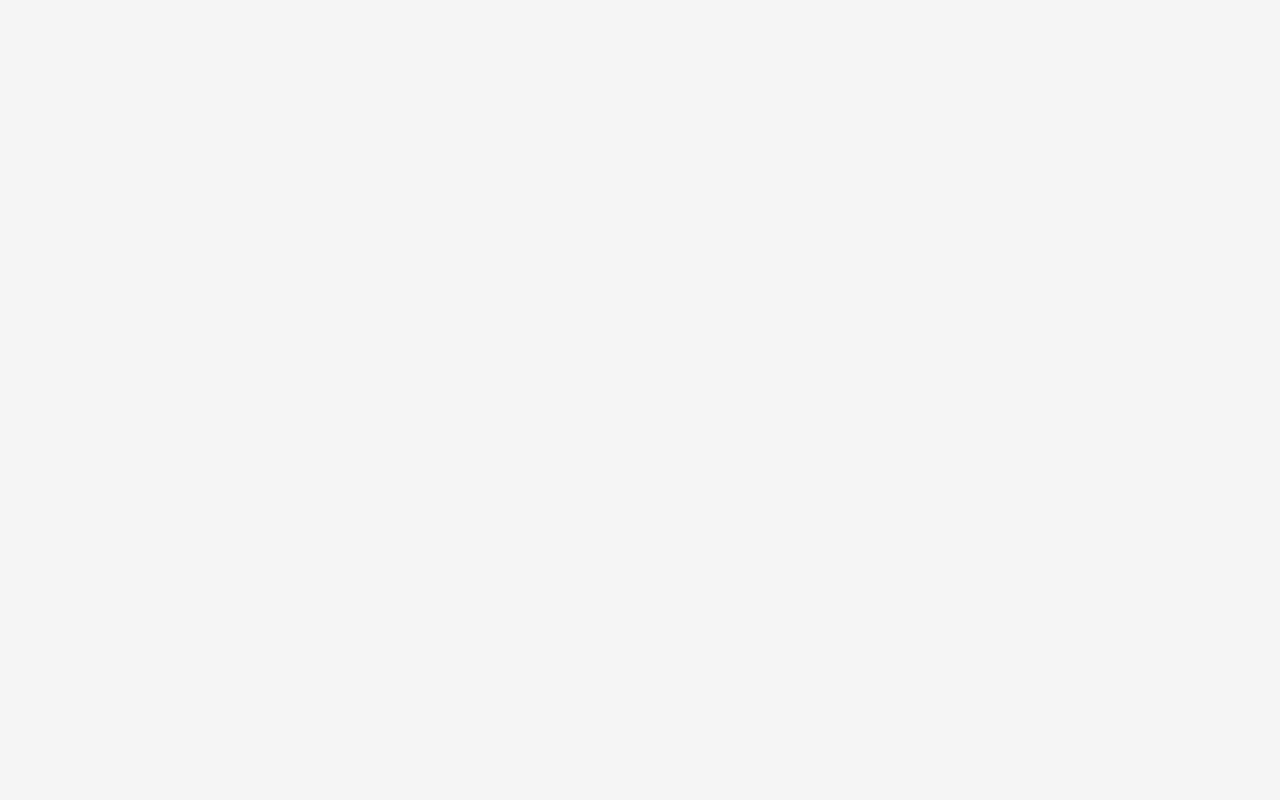
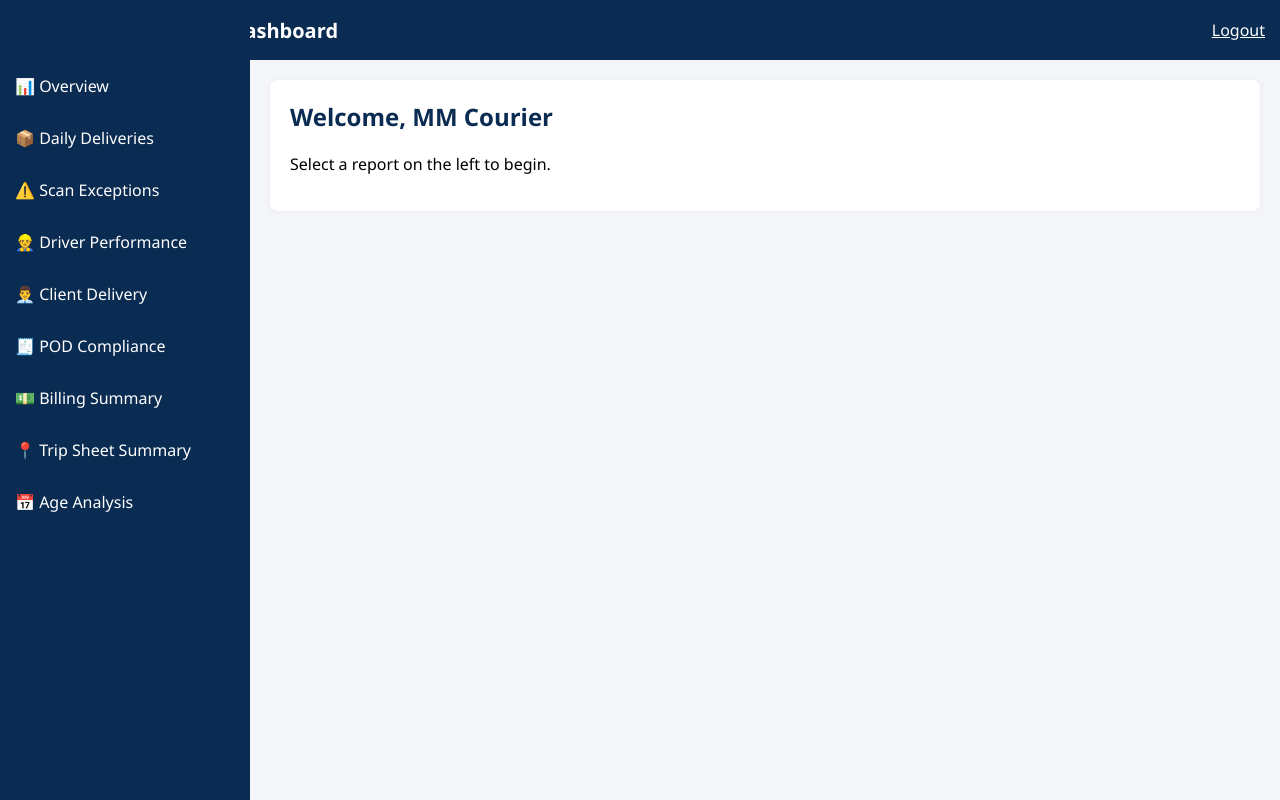
Before and after one commit to kasipulse/mm-courier-software, a website: page public/dashboard.html in a window 1280 px wide. Drawn offline with Linux system fonts and the light colour scheme; grey boxes are pictures that could not be loaded.

Commit message:
dashboard.html

```diff
--- a/public/dashboard.html
+++ b/public/dashboard.html
@@ -1,54 +1,126 @@
 <!DOCTYPE html>
 <html lang="en">
 <head>
-  <meta charset="UTF-8" />
-  <meta name="viewport" content="width=device-width, initial-scale=1.0" />
+  <meta charset="UTF-8">
   <title>MM Courier Dashboard</title>
+  <link rel="stylesheet" href="styles.css">
   <style>
     body {
-      font-family: Arial, sans-serif;
       margin: 0;
-      background-color: #f5f5f5;
+      font-family: 'Segoe UI', sans-serif;
+      background-color: #f4f6f9;
     }
 
-    header {
+    .topbar {
       background-color: #0a2b52;
       color: white;
-      padding: 20px;
-      text-align: center;
+      padding: 15px;
+      display: flex;
+      justify-content: space-between;
+      align-items: center;
     }
 
-    header img {
-      height: 50px;
-      vertical-align: middle;
+    .topbar h1 {
+      margin: 0;
+      font-size: 20px;
     }
 
-    header h1 {
-      display: inline-block;
-      margin-left: 10px;
-      font-size: 24px;
+    .sidebar {
+      background-color: #0a2b52;
+      width: 250px;
+      height: 100vh;
+      position: fixed;
+      top: 0;
+      left: 0;
+      padding-top: 60px;
+      overflow-y: auto;
+      color: white;
     }
 
-    main {
+    .sidebar a {
+      display: block;
+      padding: 15px;
+      text-decoration: none;
+      color: white;
+      transition: background 0.3s;
+    }
+
+    .sidebar a:hover {
+      background-color: #409dbc;
+    }
+
+    .main {
+      margin-left: 250px;
       padding: 20px;
     }
 
-    h2 {
+    .report-section {
+      background-color: white;
+      border-radius: 8px;
+      padding: 20px;
+      margin-bottom: 30px;
+      box-shadow: 0 0 10px rgba(0,0,0,0.05);
+    }
+
+    .report-section h2 {
+      margin-top: 0;
       color: #0a2b52;
+    }
+
+    .logo {
+      height: 30px;
+      margin-right: 10px;
+    }
+
+    .branding {
+      display: flex;
+      align-items: center;
     }
 
     table {
       width: 100%;
       border-collapse: collapse;
-      margin-top: 20px;
-      background-color: white;
+      margin-top: 10px;
     }
 
     th, td {
-      padding: 12px;
-      border: 1px solid #ddd;
+      padding: 10px;
+      border: 1px solid #ccc;
       text-align: left;
     }
 
     th {
-      background-color: #409dbc
+      background-color: #cebd80;
+      color: #0a2b52;
+    }
+  </style>
+</head>
+<body>
+  <div class="topbar">
+    <div class="branding">
+      <img src="https://res.cloudinary.com/dwxgkbuln/image/upload/v1750675472/pakisa_logistics_express_pty_ltd_logo-removebg-preview_kbuvzs.png" class="logo" alt="Logo">
+      <h1>MM Courier ERP Dashboard</h1>
+    </div>
+    <a href="login.html" style="color: white;">Logout</a>
+  </div>
+
+  <div class="sidebar">
+    <a href="#">📊 Overview</a>
+    <a href="#">📦 Daily Deliveries</a>
+    <a href="#">⚠️ Scan Exceptions</a>
+    <a href="#">👷 Driver Performance</a>
+    <a href="#">👨‍💼 Client Delivery</a>
+    <a href="#">🧾 POD Compliance</a>
+    <a href="#">💵 Billing Summary</a>
+    <a href="#">📍 Trip Sheet Summary</a>
+    <a href="#">📅 Age Analysis</a>
+  </div>
+
+  <div class="main">
+    <div class="report-section">
+      <h2>Welcome, MM Courier</h2>
+      <p>Select a report on the left to begin.</p>
+    </div>
+  </div>
+</body>
+</html>
```
